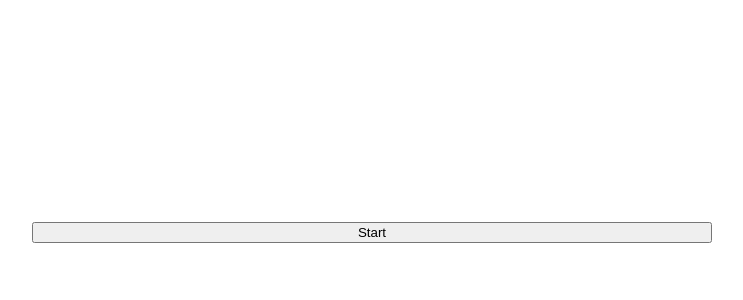
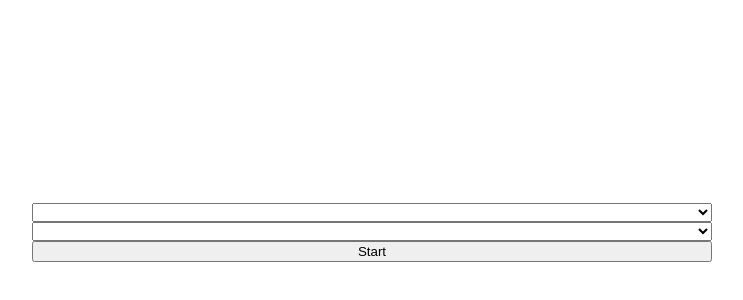
Before and after one commit to tejovanthn/talometer, a Svelte app: page / in a window 1280 px wide. Shown: the part 176-476 px from the top of the page, without its empty margins (268-1011 px from the left). Built offline with nearby package versions, Linux system fonts and the light colour scheme.

Commit message:
adds dropdown

```diff
--- a/src/App.svelte
+++ b/src/App.svelte
@@ -1,18 +1,40 @@
 <script lang="ts">
   import Talometer from "./talometer";
-  const talometer = new Talometer()
+  import Dropdown from "./components/Dropdown.svelte";
+  const talometer = new Talometer();
+
+  const tala = [
+    { value: "Dhruva", id: "IOII" },
+    { value: "Matya", id: "IOI" },
+    { value: "Rupaka", id: "OI" },
+    { value: "Jhampa", id: "IUO" },
+    { value: "Triputa", id: "IOO" },
+    { value: "Ata", id: "IIOO" },
+    { value: "Eka", id: "I" },
+  ];
+
+  const jati = [
+    { value: "Tisra", id: 4 },
+    { value: "Chatusra", id: 3 },
+    { value: "Khanda", id: 5 },
+    { value: "Misra", id: 7 },
+    { value: "Sankeerna", id: 9 },
+  ];
 
   const handleClick = (e) => {
     switch (e.target.id) {
       case "pauseplay":
-        talometer.toggle()
+        talometer.toggle();
         break;
       default:
         break;
     }
   };
+  talometer.play();
 </script>
 
 <main>
+  <Dropdown options={tala} />
+  <Dropdown options={jati} />
   <button id="pauseplay" on:click={handleClick}>Start</button>
 </main>
--- /dev/null
+++ b/src/components/Dropdown.svelte
@@ -0,0 +1,20 @@
+<script>
+    export let options;
+    let selected;
+
+    const handleChange = (e) => {
+        selected = e.target.value;
+        console.log(selected);
+    };
+</script>
+
+<select value={selected} on:blur={handleChange}>
+    {#each options as option}
+        <option value={option.id}>
+            {option.value}
+        </option>
+    {/each}
+</select>
+
+<style>
+</style>
```
